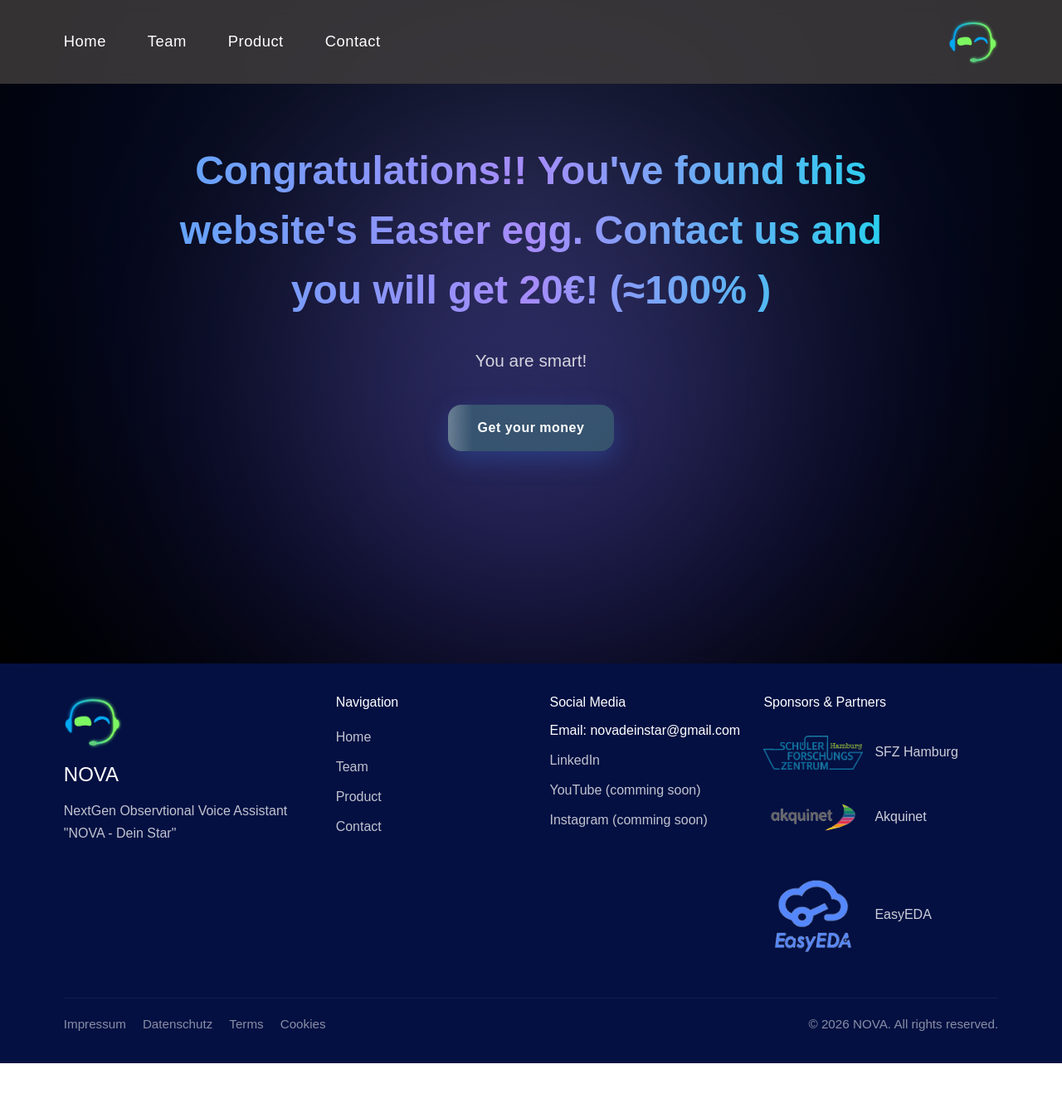
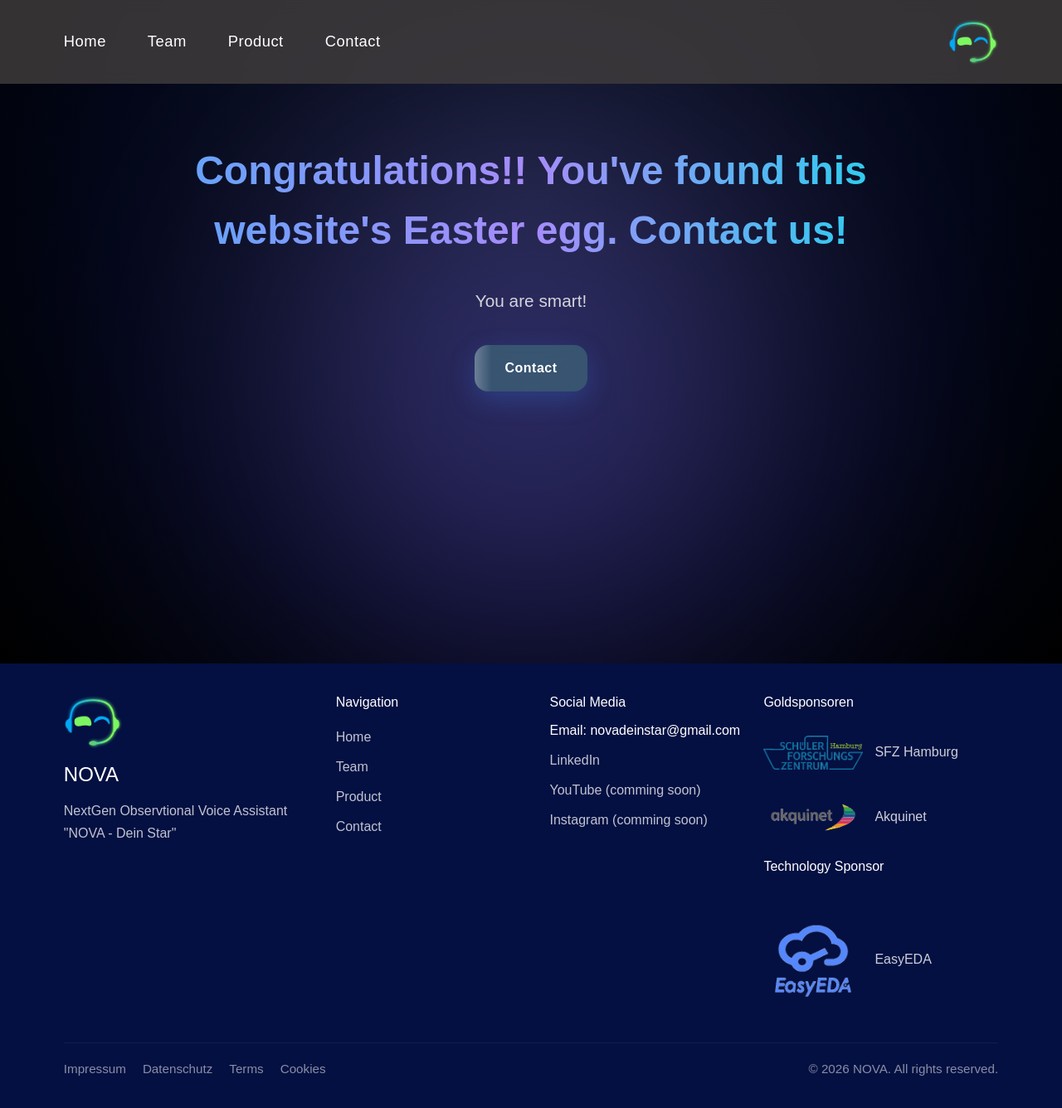
Before and after one commit to novadeinstar/nova-website, a Next.js app: page /fun/1 in a window 1280 px wide. Shown: the whole page at 83% size. Before the commit the page ends 1282 px from the top, so only its background shows below. Built offline with nearby package versions, Linux system fonts and the light colour scheme.

Commit message:
sponsors

```diff
--- a/app/fun/1/page.tsx
+++ b/app/fun/1/page.tsx
@@ -61,7 +61,7 @@ export default function Datenschutz() {
             marginTop: "50px",
           }}
         >
-          Congratulations!! You've found this website's Easter egg. Contact us and you will get 20€! (≈100% )
+          Congratulations!! You've found this website's Easter egg. Contact us!
         </h1>
 
         <p
@@ -74,7 +74,7 @@ export default function Datenschutz() {
         >
           You are smart!
         </p>
-        <Button text="Get your money" href="/contact"/>
+        <Button text="Contact" href="/contact"/>
       </motion.div>
     </main>
   );
--- a/components/Footer.tsx
+++ b/components/Footer.tsx
@@ -162,7 +162,7 @@ export default function Footer() {
               marginBottom: "18px",
             }}
           >
-            Sponsors & Partners
+            Goldsponsoren
           </h3>
 
           <div
@@ -213,6 +213,14 @@ export default function Footer() {
               <span>Akquinet</span>
             </a>
 
+            <h3
+            style={{
+              marginBottom: "18px",
+            }}
+          >
+            Technology Sponsor
+          </h3>
+
             <a
               href="https://easyeda.com/"
               target="_blank"
@@ -222,8 +230,8 @@ export default function Footer() {
               <Image
                 src="/images/sponsors/EasyEDA.png"
                 alt="EasyEDA"
-                width={140}
-                height={60}
+                width={100}
+                height={40}
                 style={{
                   width: "120px",
                   height: "auto",
```
